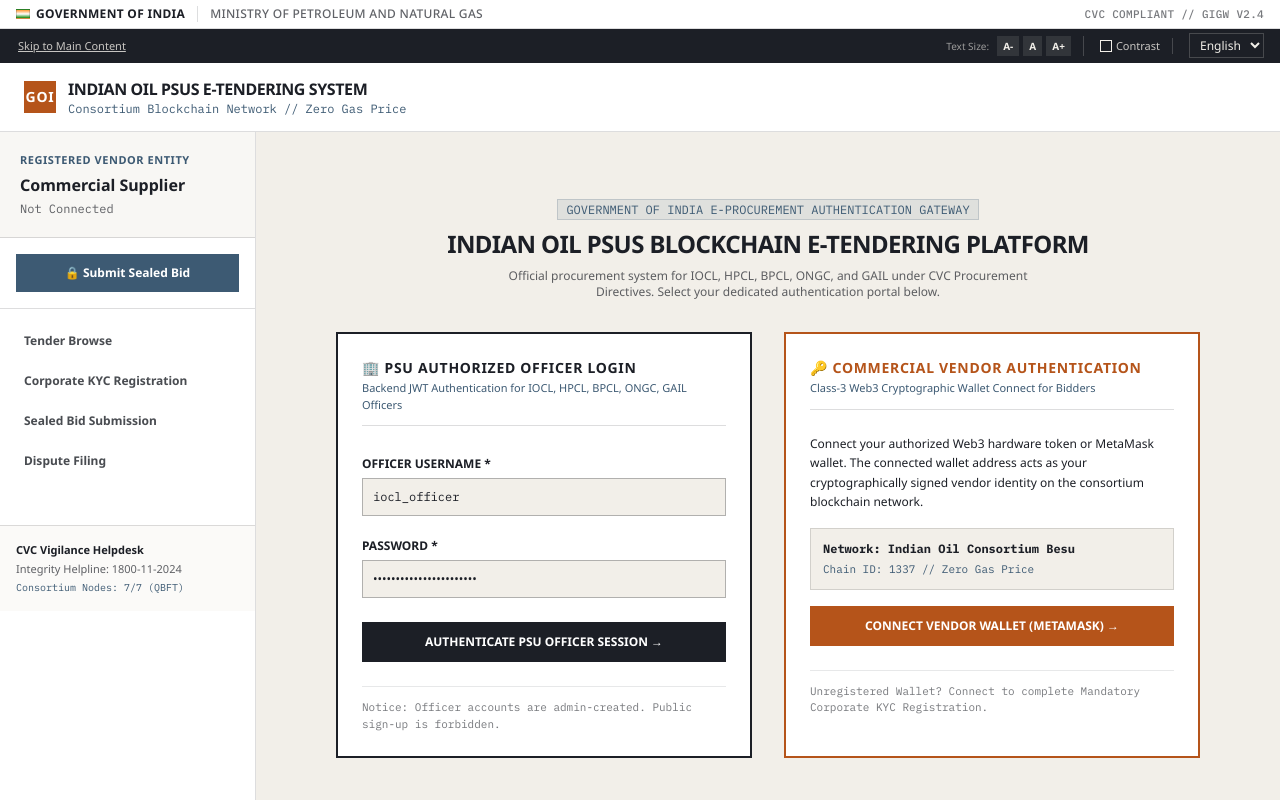
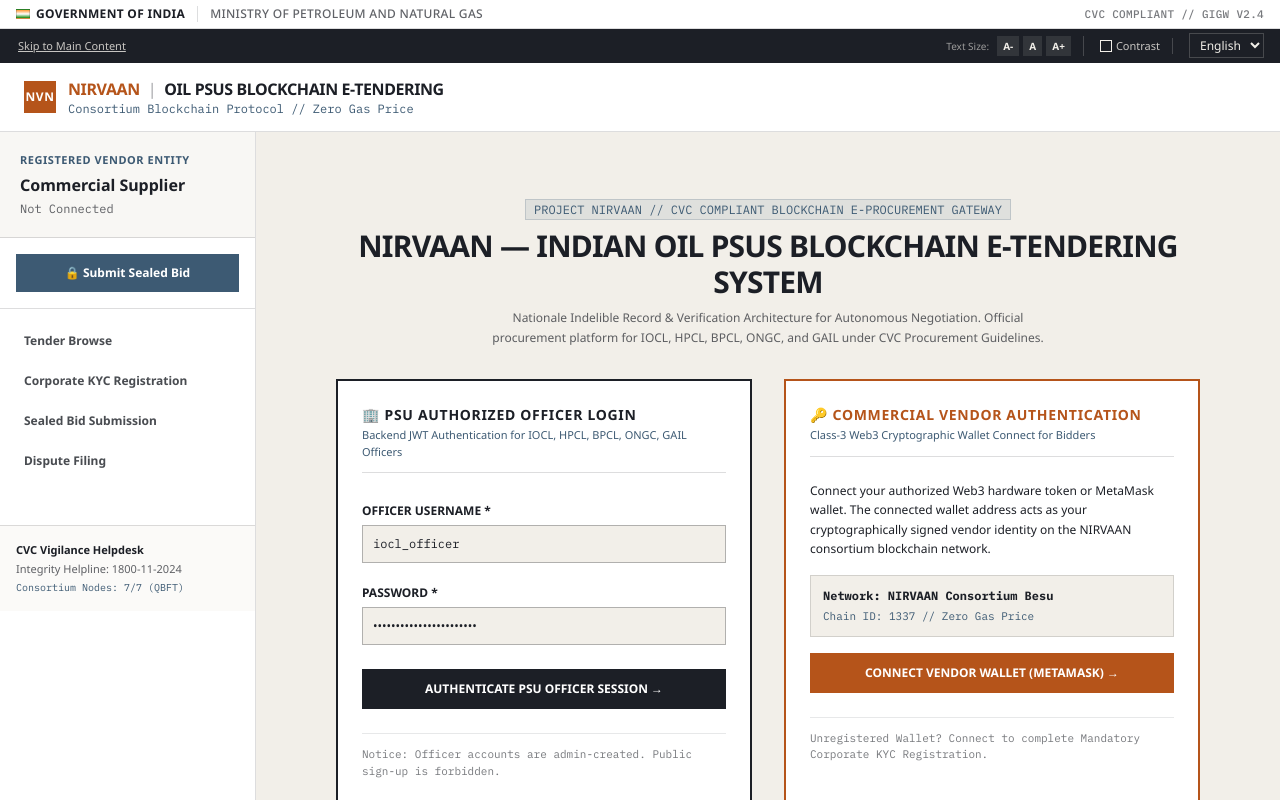
Before and after one commit to TharunRevinth/nirvaan, a React (Vite) app in the folder frontend/: page / in a window 1280 px wide. Shown: the top 800 px of the page. Built offline with nearby package versions, Linux system fonts and the light colour scheme.

Commit message:
feat: rename project to NIRVAAN and update project path to nirvaan-oil-e-tendering

```diff
--- a/frontend/index.html
+++ b/frontend/index.html
@@ -3,7 +3,7 @@
   <head>
     <meta charset="UTF-8" />
     <meta name="viewport" content="width=device-width, initial-scale=1.0" />
-    <title>Government of India | Ministry of Petroleum & Natural Gas - E-Tendering Platform</title>
+    <title>NIRVAAN | Ministry of Petroleum & Natural Gas - Consortium E-Tendering System</title>
     <link rel="preconnect" href="https://fonts.googleapis.com" />
     <link rel="preconnect" href="https://fonts.gstatic.com" crossorigin />
     <link href="https://fonts.googleapis.com/css2?family=IBM+Plex+Mono:ital,wght@0,100..700;1,100..700&family=Noto+Sans:ital,wght@0,100..900;1,100..900&display=swap" rel="stylesheet" />
--- a/frontend/src/components/TopBar.jsx
+++ b/frontend/src/components/TopBar.jsx
@@ -18,20 +18,22 @@
     <header className="bg-white border-b border-graphite/15 px-6 py-3.5 flex justify-between items-center w-full max-w-container-max mx-auto z-40">
       <div className="flex items-center gap-6">
         <div className="flex items-center gap-3">
-          <div className="w-8 h-8 bg-copper flex items-center justify-center font-bold text-white text-sm tracking-wider">
-            {officerUser ? selectedPSU.substring(0, 2) : 'GOI'}
+          <div className="w-8 h-8 bg-copper flex items-center justify-center font-bold text-white text-xs tracking-wider">
+            NVN
           </div>
           <div>
-            <h1 className="font-bold text-base text-graphite tracking-tight uppercase">
-              {officerUser ? `${selectedPSU} E-PROCUREMENT PORTAL` : 'INDIAN OIL PSUs E-TENDERING SYSTEM'}
+            <h1 className="font-bold text-base text-graphite tracking-tight uppercase flex items-center gap-2">
+              <span className="text-copper">NIRVAAN</span>
+              <span className="text-graphite/40 font-normal">|</span>
+              <span>{officerUser ? `${selectedPSU} PORTAL` : 'OIL PSUs BLOCKCHAIN E-TENDERING'}</span>
             </h1>
             <p className="text-xs text-slate font-mono">
-              Consortium Blockchain Network // Zero Gas Price
+              Consortium Blockchain Protocol // Zero Gas Price
             </p>
           </div>
         </div>
 
-        {/* PSU Selector Pills (Visible only for PSU Officers) */}
+        {/* PSU Selector Pills (Visible for PSU Officers) */}
         {officerUser && (
           <div className="hidden lg:flex border border-graphite/15 bg-offwhite">
             {['IOCL', 'BPCL', 'HPCL', 'ONGC', 'GAIL'].map((psu) => (
--- a/frontend/src/pages/Landing.jsx
+++ b/frontend/src/pages/Landing.jsx
@@ -23,7 +23,7 @@
     connectVendorWallet(mockAddress);
 
     if (isVendorRegistered) {
-      triggerToast('Vendor Wallet authenticated. Welcome to Commercial Bidding Dashboard.', 'success');
+      triggerToast('Vendor Wallet authenticated. Welcome to NIRVAAN Bidding Dashboard.', 'success');
       navigate('/vendor/dashboard');
     } else {
       triggerToast('Wallet connected. KYC Registration required before participating in bidding.', 'error');
@@ -105,13 +105,13 @@
     <div id="main-content" className="max-w-4xl mx-auto py-10 px-4 space-y-8">
       <div className="text-center space-y-2">
         <span className="text-xs font-mono text-slate bg-slate/10 px-2 py-0.5 border border-slate/20">
-          GOVERNMENT OF INDIA E-PROCUREMENT AUTHENTICATION GATEWAY
+          PROJECT NIRVAAN // CVC COMPLIANT BLOCKCHAIN E-PROCUREMENT GATEWAY
         </span>
-        <h1 className="text-2xl font-bold text-graphite uppercase tracking-tight">
-          Indian Oil PSUs Blockchain E-Tendering Platform
+        <h1 className="text-3xl font-bold text-graphite uppercase tracking-tight">
+          NIRVAAN — Indian Oil PSUs Blockchain E-Tendering System
         </h1>
-        <p className="text-xs text-graphite/70 max-w-xl mx-auto">
-          Official procurement system for IOCL, HPCL, BPCL, ONGC, and GAIL under CVC Procurement Directives. Select your dedicated authentication portal below.
+        <p className="text-xs text-graphite/70 max-w-xl mx-auto leading-relaxed">
+          Nationale Indelible Record & Verification Architecture for Autonomous Negotiation. Official procurement platform for IOCL, HPCL, BPCL, ONGC, and GAIL under CVC Procurement Guidelines.
         </p>
       </div>
 
@@ -221,11 +221,11 @@
 
           <div className="space-y-4">
             <p className="text-xs text-graphite leading-relaxed">
-              Connect your authorized Web3 hardware token or MetaMask wallet. The connected wallet address acts as your cryptographically signed vendor identity on the consortium blockchain network.
+              Connect your authorized Web3 hardware token or MetaMask wallet. The connected wallet address acts as your cryptographically signed vendor identity on the NIRVAAN consortium blockchain network.
             </p>
 
             <div className="bg-offwhite p-3 border border-graphite/15 text-xs font-mono space-y-1">
-              <div className="text-graphite font-bold">Network: Indian Oil Consortium Besu</div>
+              <div className="text-graphite font-bold">Network: NIRVAAN Consortium Besu</div>
               <div className="text-slate text-[11px]">Chain ID: 1337 // Zero Gas Price</div>
             </div>
 
```
Also changed, not shown: 1 other file (tests, documents, lock files or other folders).
